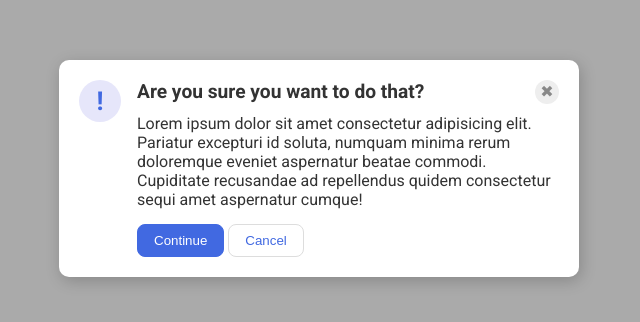
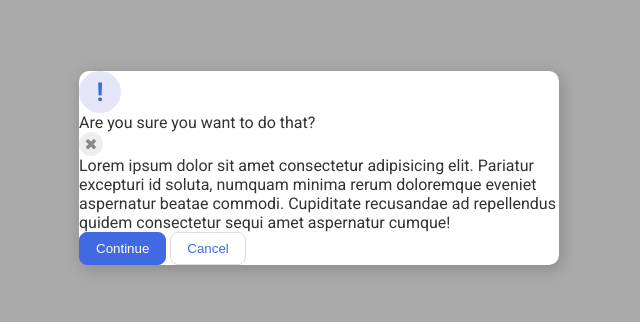
Before and after one commit to doctype-Melvin/top, a plain HTML site: page flex/05-flex-modal/index.html in a window 1280 px wide. Shown: the part 232-554 px from the top of the page, without its empty margins (321-961 px from the left). Drawn offline with Linux system fonts and the light colour scheme.

Commit message:
redo exercise

```diff
--- a/flex/05-flex-modal/index.html
+++ b/flex/05-flex-modal/index.html
@@ -7,18 +7,14 @@
   <link rel="stylesheet" href="style.css">
   <title>Modal</title>
 </head>
-
 <body>
   <div class="modal">
     <div class="icon">!</div>
-    <div class="content">
-        <div class="header">Are you sure you want to do that?
-        <div class="close-button">✖</div>
-    </div>
-        <div class="text">Lorem ipsum dolor sit amet consectetur adipisicing elit. Pariatur excepturi id soluta, numquam minima rerum doloremque eveniet aspernatur beatae commodi. Cupiditate recusandae ad repellendus quidem consectetur sequi amet aspernatur cumque!</div>
-        <button class="continue">Continue</button>
-        <button class="cancel">Cancel</button>
-    </div>
+    <div class="header">Are you sure you want to do that?</div>
+    <div class="close-button">✖</div>
+    <div class="text">Lorem ipsum dolor sit amet consectetur adipisicing elit. Pariatur excepturi id soluta, numquam minima rerum doloremque eveniet aspernatur beatae commodi. Cupiditate recusandae ad repellendus quidem consectetur sequi amet aspernatur cumque!</div>
+    <button class="continue">Continue</button>
+    <button class="cancel">Cancel</button>
   </div>
 </body>
 </html>
--- a/flex/05-flex-modal/style.css
+++ b/flex/05-flex-modal/style.css
@@ -20,9 +20,6 @@ body {
   width: 480px;
   border-radius: 10px;
   box-shadow: 2px 4px 16px rgba(0,0,0,.2);
-  padding: 20px;
-  display: flex;
-  gap: 16px;
 }
 
 .icon {
@@ -36,8 +33,6 @@ body {
   display: flex;
   align-items: center;
   justify-content: center;
-  flex-shrink: 0;
-
 }
 
 .close-button {
@@ -69,16 +64,3 @@ button.cancel {
   border: 1px solid #ddd;
   color: royalblue;
 }
-
-.header {
-    font-weight: 700;
-    font-size: larger;
-    display: flex;
-    justify-content: space-between;
-    align-items: center;
-    margin-bottom: 10px;
-}
-
-.text {
-    margin-bottom: 15px;
-}
```
